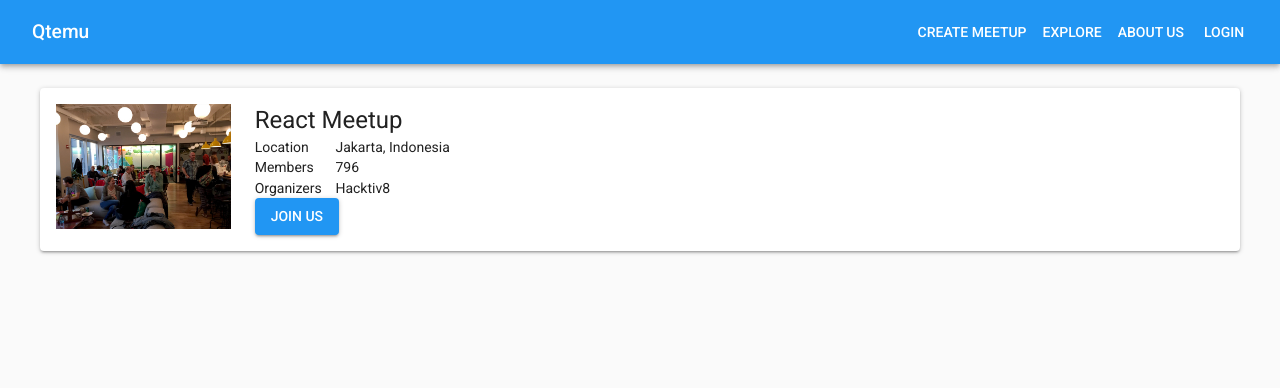
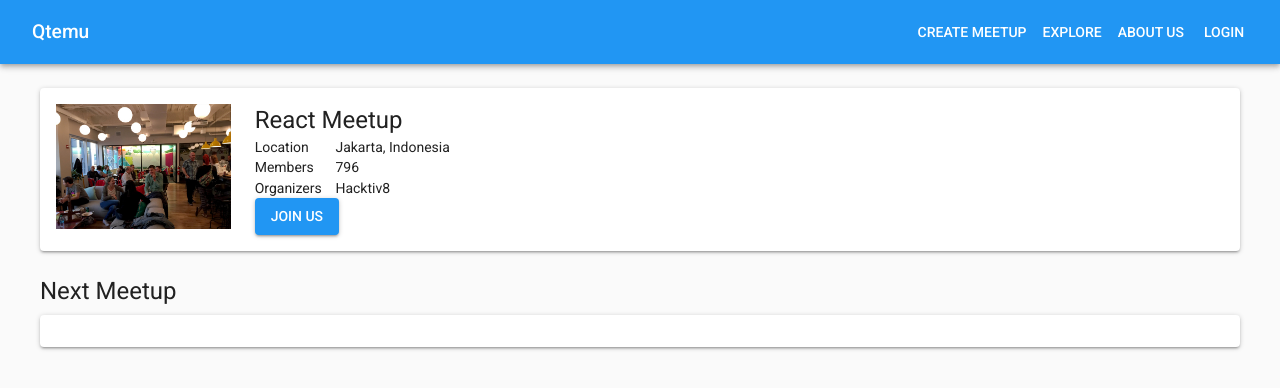
Before and after one commit to rickynugroho/qtemu_material_ui, a React (Create React App) app: page / in a window 1280 px wide. Shown: the top 388 px of the page. Built offline with nearby package versions, Linux system fonts and the light colour scheme.

Commit message:
Add section for next meetup

```diff
--- a/src/pages/index.js
+++ b/src/pages/index.js
@@ -63,6 +63,7 @@ class Index extends React.Component {
 
     return (
       <div className={classes.root}>
+
         <Header />
 
         <Section>
@@ -109,6 +110,11 @@ class Index extends React.Component {
             </Grid>
           </Grid>
         </Section>
+
+        <Section title="Next Meetup">
+
+        </Section>
+
       </div>
     );
   }
```
